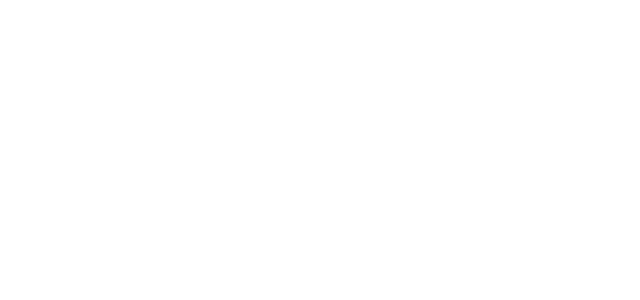
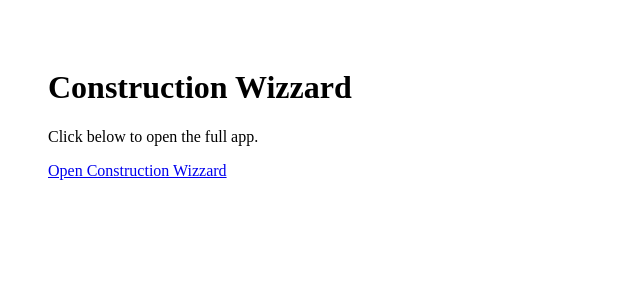
Before and after one commit to wizzard4849-dev/construction-wizzard1, a Next.js app: page /demo in a window 1280 px wide. Before the commit this address had no page. Shown: the top 300 px of the page, without its empty margins (0-640 px from the left). Built offline with nearby package versions, Linux system fonts and the light colour scheme.

Commit message:
Remove redirect and add main content to Page component

```diff
--- a/src/app/demo/page.tsx
+++ b/src/app/demo/page.tsx
@@ -1,5 +1,9 @@
-import { redirect } from "next/navigation";
-
 export default function Page() {
-  redirect("/construction-wizzard.html");
+  return (
+    <main style={{ padding: 40 }}>
+      <h1>Construction Wizzard</h1>
+      <p>Click below to open the full app.</p>
+      <a href="/construction-wizzard.html">Open Construction Wizzard</a>
+    </main>
+  );
 }
```
